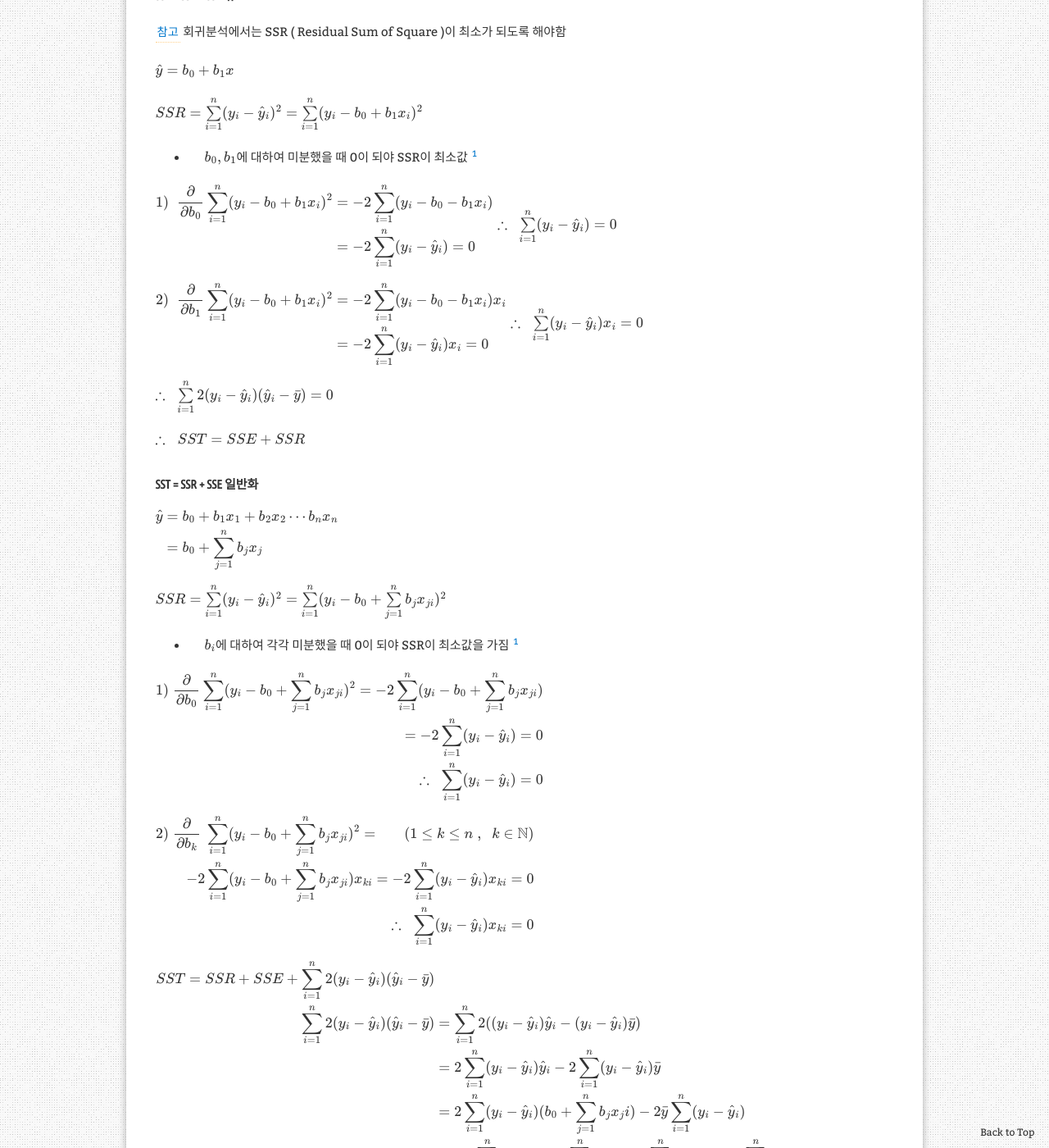
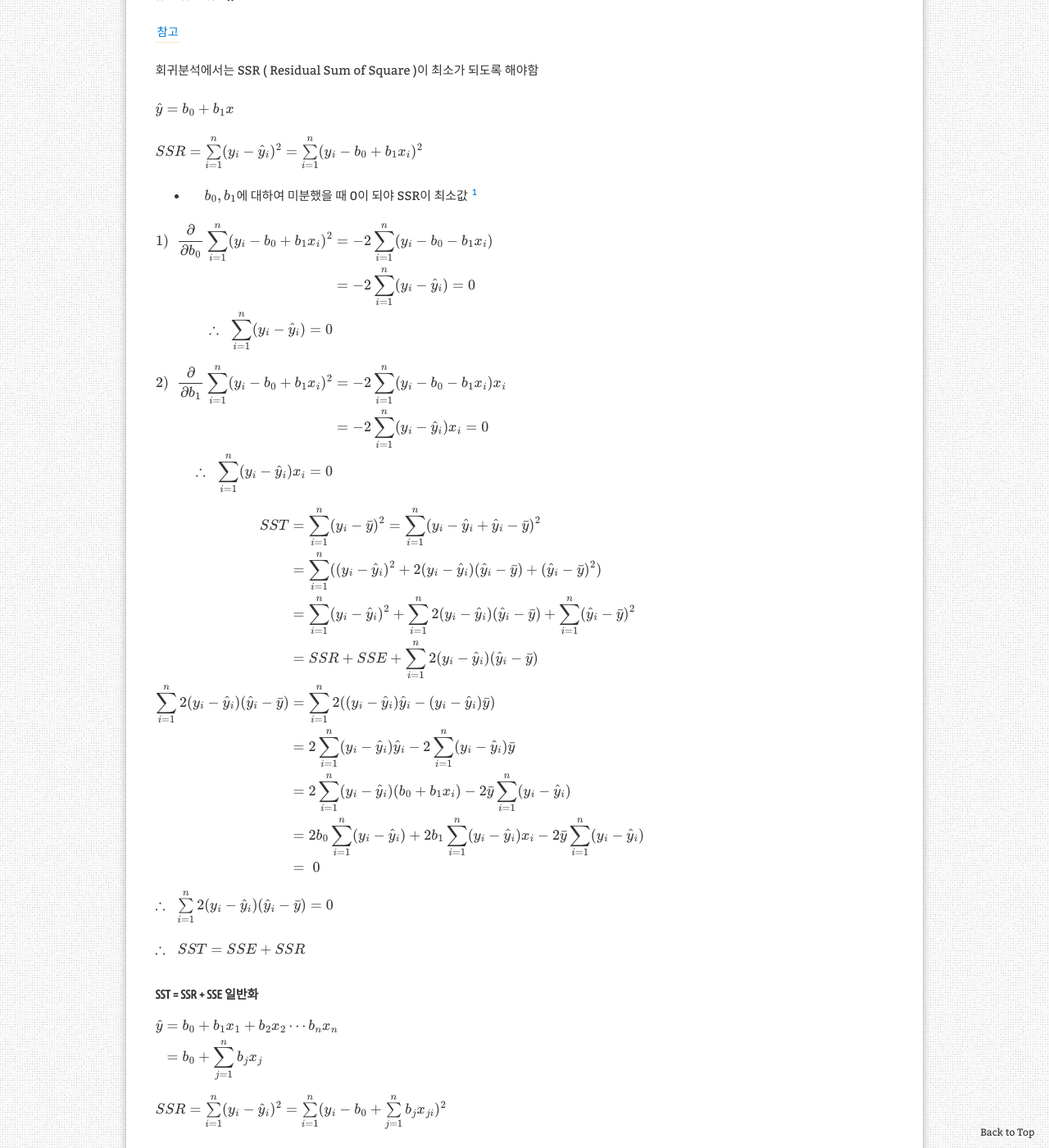
Before and after one commit to aristohyun/aristohyun.github.io, a Jekyll site: the page built from _posts/2021-06-25-Linear-Regression.md, in a window 1280 px wide and 1400 px high, scrolled down 2483 px. Shown: the whole window at 82% size. Built offline with Jekyll 4.4.1, drawn with Linux system fonts in a browser that asks for light colours; formulas are drawn with MathJax 3; comment, search, counter and statistics services are not loaded.

Commit message:
Update 2021-06-25-Linear-Regression.md

```diff
--- a/_posts/2021-06-25-Linear-Regression.md
+++ b/_posts/2021-06-25-Linear-Regression.md
@@ -69,7 +69,9 @@ $\bar{y}$ : 관측값의 평균값
 $\hat{y}_ i$ : 추정값 (회귀식의 값)
 
 #### SST = SSE + SSR 유도
-[참고](https://datalabbit.tistory.com/51){:target="_ blank"}
+
+[참고](https://datalabbit.tistory.com/51){:target="_ blank"} <br/>
+
 회귀분석에서는 SSR ( Residual Sum of Square )이 최소가 되도록 해야함
 
 $ \hat{y} = b_0 + b_1 x $
@@ -80,15 +82,24 @@ $ SSR = \sum\limits_ {i=1}^{n}(y_ i - \hat{y}_ i)^2 = \sum\limits_ {i=1}^{n}(y_
 
 $ \begin{align\*}
 1) \;\; \frac{\partial }{\partial b_ 0} \sum\limits_ {i=1}^{n}(y_ i - b_0 + b_1 x_ i)^2 &= -2 \sum\limits_ {i=1}^{n} (y_ i - b_0 - b_1 x_ i) \\\
-&= -2 \sum\limits_ {i=1}^{n} (y_ i - \hat{y}_ i) = 0 \end{align\*} \\\
-\therefore \;\; \sum\limits_ {i=1}^{n} (y_ i - \hat{y}_ i) = 0 $
+&= -2 \sum\limits_ {i=1}^{n} (y_ i - \hat{y}_ i) = 0 \\\
+\therefore \;\; \sum\limits_ {i=1}^{n} (y_ i - \hat{y}_ i) = 0 \end{align\*}$
 
 $ \begin{align\*}
 2) \;\; \frac{\partial }{\partial b_ 1} \sum\limits_ {i=1}^{n}(y_ i - b_0 + b_1 x_ i)^2 &= -2 \sum\limits_ {i=1}^{n} (y_ i - b_0 - b_1 x_ i) x_ i  \\\
-&= -2 \sum\limits_ {i=1}^{n} (y_ i - \hat{y}_ i) x_ i = 0  \end{align\*} \\\
-\therefore \;\; \sum\limits_ {i=1}^{n} (y_ i - \hat{y}_ i) x_ i = 0 $
+&= -2 \sum\limits_ {i=1}^{n} (y_ i - \hat{y}_ i) x_ i = 0 \\\
+\therefore \;\; \sum\limits_ {i=1}^{n} (y_ i - \hat{y}_ i) x_ i = 0 \end{align\*}$
 
-
+$ \begin{align\*}
+SST &= \sum\limits_{i=1}^{n}(y_ i - \bar{y})^{2} = \sum\limits_{i=1}^{n}(y_ i - \hat{y}_ {i} + \hat{y}_ i - \bar{y})^2 \\\
+&= \sum\limits_{i=1}^{n}((y_ i - \hat{y}_ {i})^2 + 2(y_ i - \hat{y}_ {i})(\hat{y}_ {i} - \bar{y}) +(\hat{y}_ {i} - \bar{y})^2) \\\
+&= \sum\limits_{i=1}^{n}(y_ i - \hat{y}_ {i})^2  +  \sum\limits_ {i=1}^{n}2(y_ i - \hat{y}_ i)(\hat{y}_ {i} - \bar{y})  +  \sum\limits_ {i=1}^{n}(\hat{y}_ {i} - \bar{y})^2 \\\
+&= SSR + SSE + \sum\limits_ {i=1}^{n}2(y_ i - \hat{y}_ i)(\hat{y}_ i - \bar{y}) \\\
+\sum\limits_ {i=1}^{n}2(y_ i - \hat{y}_ i)(\hat{y}_ i - \bar{y}) &= \sum\limits_{i=1}^{n}2((y_ i - \hat{y}_ i) \hat{y}_ i - (y_ i - \hat{y}_ i) \bar{y}) \\\
+&= 2 \sum\limits_ {i=1}^{n} (y_ i - \hat{y}_ i)\hat{y}_ i - 2 \sum\limits_{i=1}^{n} (y_ i - \hat{y}_ i) \bar{y} \\\
+&= 2 \sum\limits_ {i=1}^{n} (y_ i - \hat{y}_ i)(b_0 + b_1 x_ i) - 2\bar{y} \sum\limits_{i=1}^{n} (y_ i - \hat{y}_ i) \\\
+&= 2 b_0 \sum\limits_ {i=1}^{n} (y_ i - \hat{y}_ i) + 2 b_1 \sum\limits_ {i=1}^{n} (y_ i - \hat{y}_ i) x_ i - 2\bar{y} \sum\limits_{i=1}^{n} (y_ i - \hat{y}_ i) \\\
+&= \; 0 \end{align\*}$
 
 $\therefore \;\; \sum\limits_ {i=1}^{n}2(y_ i - \hat{y}_ i)(\hat{y}_ i - \bar{y}) = 0 $
 
@@ -96,6 +107,7 @@ $\therefore \;\; SST = SSE + SSR $
 
 
 #### SST = SSR + SSE 일반화
+
 $ \begin{align\*}\hat{y} &= b_ 0 + b_ 1 x_ 1 + b_ 2 x_ 2 \cdots b_ n x_ n \\\
 &= b_ 0 + \sum \limits_ {j=1}^{n} b_ j x_ j \end{align\*}$
 
```
